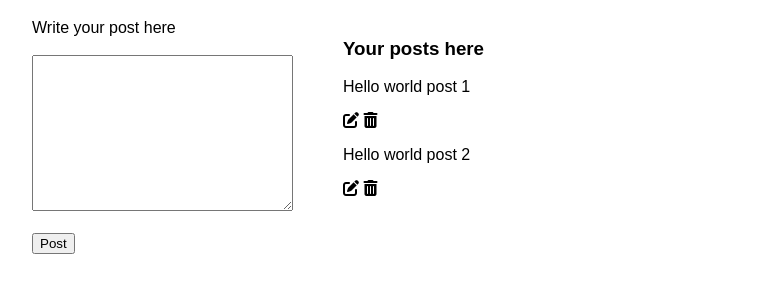
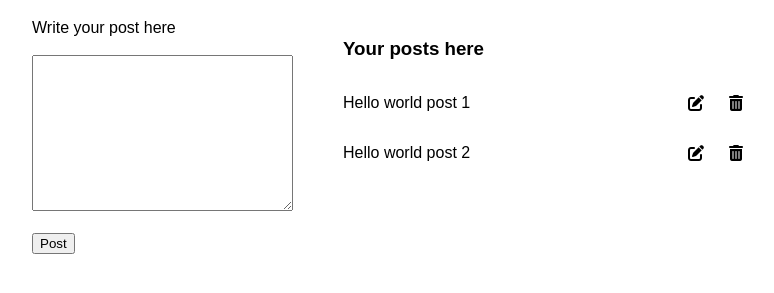
Before and after one commit to chris-townsend/TODO-app, a plain HTML site: page index.html in a window 1280 px wide. Shown: the part 61-354 px from the top of the page, without its empty margins (18-792 px from the left). Drawn offline with Linux system fonts and the light colour scheme.

Commit message:
Add basic styling for posts section

```diff
--- a/assets/css/style.css
+++ b/assets/css/style.css
@@ -15,3 +15,17 @@ body {
   i {
     cursor: pointer;
   }
+  #posts div {
+    display: flex;
+    align-items: center;
+    justify-content: space-between;
+  }
+
+  .options {
+    display: flex;
+    gap: 25px;
+  }
+
+  #msg {
+    color: red;
+  }
```
